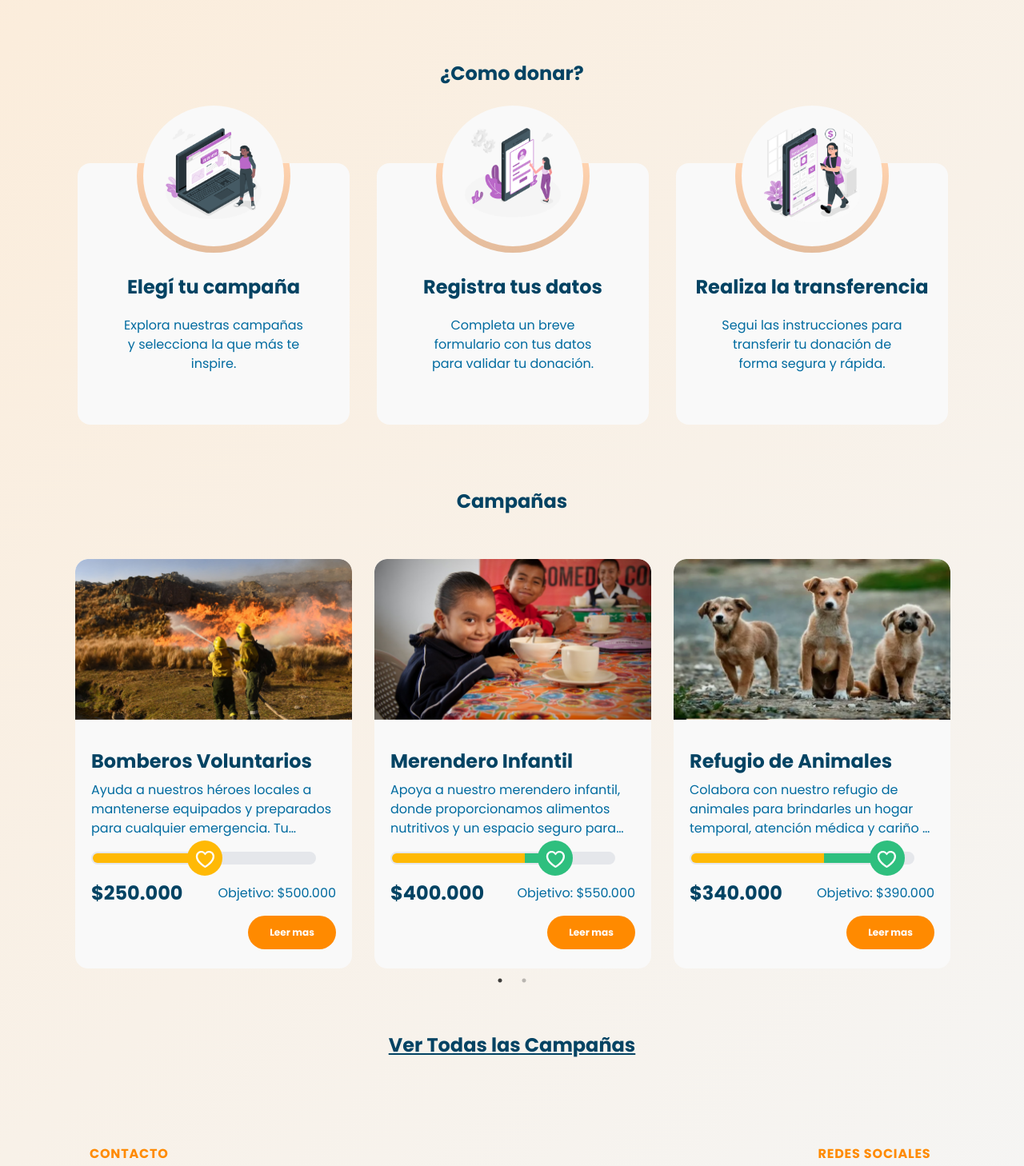
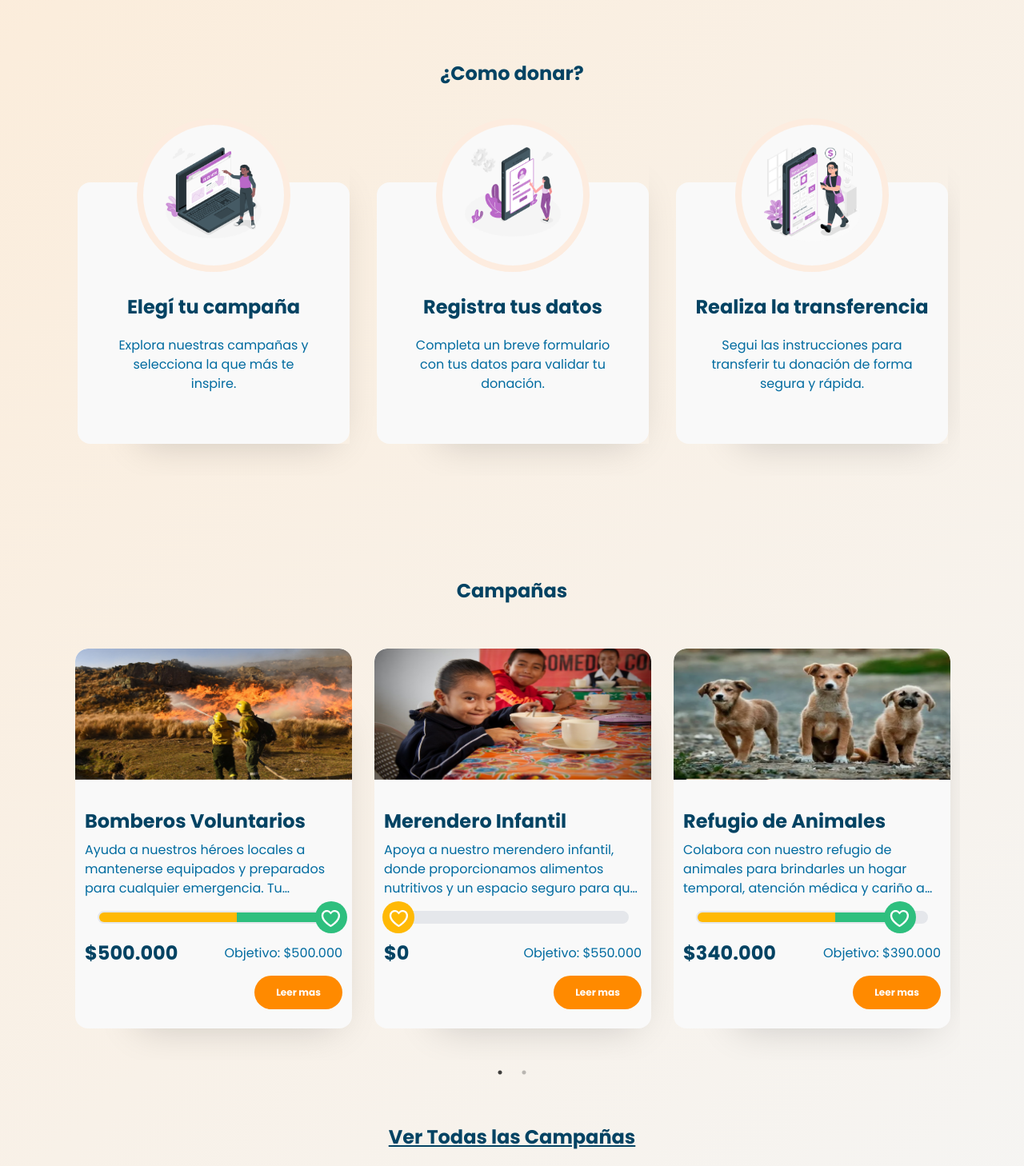
Before and after one commit to eze-alvarez/FrontNoCountry, a React (Vite) app: page / in a window 1280 px wide. Shown: the part 520-1978 px from the top of the page at 80% size. Built offline with nearby package versions, Linux system fonts and the light colour scheme.

Commit message:
Ultimos cambios 3

```diff
--- a/src/components/HowDonate/howToDonate.jsx
+++ b/src/components/HowDonate/howToDonate.jsx
@@ -9,7 +9,7 @@ import Carousel from "../UI/Carousel/carousel";
 const HowToDonate = () => {
     return (
         <div className="flex flex-col mb-11 mt-9">
-            <h1 className="mb-4">¿Como donar?</h1>
+            <h1 className="">¿Como donar?</h1>
             <Carousel>
                 <CardHowTo
                     IMG={Img1}
--- a/src/components/Sect-Campaigns/sectionCampaigns.jsx
+++ b/src/components/Sect-Campaigns/sectionCampaigns.jsx
@@ -7,16 +7,19 @@ import { Link } from "react-router-dom";
 
 const SectionCampaigns = () => {
     return (
-        <div className="flex flex-col mt-9 md:mt-20 ">
-            <h1 className="mb-4 md:mb-14">Campañas</h1>
-            <Carousel>
-                {CardsInfo.map((card, index) => (
-                    <CardCampaign key={index} data={card} />
-                ))}
-            </Carousel>
+        <div className="flex flex-col pt-12 md:mt-20 ">
+            <h1 className=" md:mb-4">Campañas</h1>
+            <div className="w-full">
+                <Carousel>
+                    {CardsInfo.map((card, index) => (
+                        <CardCampaign key={index} data={card} />
+                    ))}
+                </Carousel>
+
+            </div>
             <Link to="/allCampaigns">
                 <u className=" text-blue-title" >
-                    <p className="text-2xl text-center text-blue-title font-bold mt-12 mb-11 md:mt-20 md:mb-20">
+                    <p className="text-2xl text-center text-blue-title font-bold pt-16 mb-11 md:pt-20 md:mb-20">
                         Ver Todas las Campañas
                     </p>
                 </u>
--- a/src/components/UI/Card-Campaign/cardCampaign.jsx
+++ b/src/components/UI/Card-Campaign/cardCampaign.jsx
@@ -8,15 +8,15 @@ const CardCampaign = ({ data }) => {
     const infoCard = data;
     const progress = (infoCard.acumulate * 100) / infoCard.monetary_goal;
     return (
-        <div className=" max-w-346 h-522 bg-main-white rounded-2xl m-auto flex flex-col">
-            <div className="w-full h-201 rounded-t-2xl">
+        <div className="w-[95%] min-w-[300px] max-w-346 h-[475px] bg-main-white shadow-card-shadow my-10 rounded-2xl m-auto flex flex-col">
+            <div className="w-full h-[270px] rounded-t-2xl overflow-hidden ">
                 <img
                     src={infoCard.image}
                     alt="Card Campaign"
-                    className="object-fill w-full h-full  rounded-t-2xl"
+                    className="object-fill max-w-full max-h-full w-full h-auto block  rounded-t-2xl"
                 />
             </div>
-            <div className="flex flex-col h-full justify-between px-5 pb-6 pt-9">
+            <div className="flex flex-col h-full justify-between px-3 pb-6 pt-9">
                 <h1 className=" mb-2 text-start">{infoCard.title}</h1>
 
                 <p
@@ -33,7 +33,7 @@ const CardCampaign = ({ data }) => {
                 </p>
 
                 {/* Barra */}
-                <div className="grow flex items-center justify-between relative w-11/12 text-center">
+                <div className="grow mx-auto flex items-center justify-between relative w-[90%] text-center">
                     <div
                         style={{ left: `${progress}%` }}
                         className=" absolute w-1 h-1 flex items-center justify-center"
@@ -44,7 +44,7 @@ const CardCampaign = ({ data }) => {
                                     ? { backgroundColor: "#FFB905" }
                                     : { backgroundColor: "#2EBF7E" }
                             }
-                            className="w-11 h-11 absolute rounded-full flex items-center justify-center"
+                            className="w-10 h-10 absolute rounded-full flex items-center justify-center"
                         >
                             <img
                                 className="object-contain"
@@ -54,7 +54,7 @@ const CardCampaign = ({ data }) => {
                         </div>
                     </div>
 
-                    <div className="flex w-full h-4 bg-gray-200 rounded-full overflow-hidden border-solid border-2">
+                    <div className=" flex w-full h-4 bg-gray-200 rounded-full overflow-hidden border-solid border-2">
                         <div
                             className="flex flex-col justify-center overflow-hidden bg-orange-bar whitespace-nowrap "
                             style={{ width: `${progress}%`, maxWidth: "60%" }}
--- a/src/components/UI/Card-HowTo/cardHowTo.jsx
+++ b/src/components/UI/Card-HowTo/cardHowTo.jsx
@@ -3,21 +3,19 @@ import React from "react";
 
 const CardHowTo = ({IMG,H1,P}) => {
     return (
-        <div  className=" m-auto  max-w-340 h-407 flex flex-col items-center relative">
+        <div  className=" m-auto shadow-card-shadow mt-5 mb-10 md:mt-10 w-[95%] max-w-340 h-407 flex flex-col items-center relative">
             <div
-                className="circle"
-                className=" bg-fondo-card rounded-full w-48 h-48 relative bottom-50 z-10 flex items-center justify-center"
+                className=" bg-nav rounded-full w-48 h-48 relative bottom-50 z-10 flex items-center justify-center"
             >
               <div className=" bg-main-white h-44 w-44 rounded-full p-7" >
                 <img src={IMG} alt="Card Campaign" className=" object-fit" />
               </div>
             </div>
             <div
-                className="textContainer"
-                className=" bg-main-white rounded-2xl m-auto flex flex-col justify-end  h-327 absolute bottom-0  pb-16 text-center"
+                className=" bg-main-white rounded-2xl px-1 m-auto flex flex-col justify-end  h-327 absolute bottom-0 text-center"
             >
-                <h1 className="mb-5 mt-9h">{H1}</h1>
-                <p className="px-14">
+                <h1 className="mb-5">{H1}</h1>
+                <p className=" px-9 h-[135px]">
                     {P}
                 </p>
             </div>
--- a/src/components/UI/Carousel/carousel.jsx
+++ b/src/components/UI/Carousel/carousel.jsx
@@ -41,7 +41,7 @@ const Carousel = ({children}) => {
      }
   return (
     <div className=''>
-          <Slider {...settings} >
+          <Slider {...settings}>
                {children}
           </Slider>
     </div>
--- a/src/constants/cardsInfo.js
+++ b/src/constants/cardsInfo.js
@@ -10,7 +10,7 @@ export const CardsInfo = [
         description:
             "Ayuda a nuestros héroes locales a mantenerse equipados y preparados para cualquier emergencia. Tu donación contribuye a la compra de equipos esenciales y al entrenamiento necesario para salvar vidas.",
         monetary_goal: "500.000",
-        acumulate: "250.000",
+        acumulate: "500.000",
     },
     {
         id: 1,
@@ -19,7 +19,7 @@ export const CardsInfo = [
         description:
             "Apoya a nuestro merendero infantil, donde proporcionamos alimentos nutritivos y un espacio seguro para que los niños en situación vulnerable puedan crecer y aprender. Tu contribución marca una gran diferencia en sus vidas.",
         monetary_goal: "550.000",
-        acumulate: "400.000",
+        acumulate: "0",
     },
     {
         id: 2,
--- a/src/layout/Layout.jsx
+++ b/src/layout/Layout.jsx
@@ -6,9 +6,9 @@ import Resolution from "../pages/Error/Resolution/resolution";
 const Layout = ({ children }) => {
     return (
         <>
-            <div className="bg-degradado min-h-screen max-[375px]:hidden">
+            <div className="bg-degradado min-h-screen max-[319px]:hidden">
                 <Navbar />
-                <div className="max-w-1120 m-auto min-w-344 ">
+                <div className="max-w-1120 m-auto min-w-320 ">
                     {children}
                 </div>
                 <Footer />
--- a/src/pages/Error/Resolution/resolution.jsx
+++ b/src/pages/Error/Resolution/resolution.jsx
@@ -2,7 +2,7 @@ import React from "react";
 
 const Resolution = () => {
     return (
-        <div className="w-full h-screen px-4 flex flex-col text-center justify-center items-center min-[376px]:hidden">
+        <div className="w-full h-screen px-4 flex flex-col text-center justify-center items-center min-[320px]:hidden">
             <h1>Error</h1>
             <p>Resoluiton Not supported</p>
             <p>:(</p>
--- a/tailwind.config.js
+++ b/tailwind.config.js
@@ -17,6 +17,9 @@ export default {
       backgroundImage: {
         'degradado': 'linear-gradient(135deg, rgba(251,226,196,0.6783963585434174) 0%, rgba(245,245,244,1) 100%)',
         'fondo-card': 'linear-gradient(180deg, rgba(2,0,36,0) 41.5%, rgba(255,210,174,1) 41.5%, rgba(158,132,111,1) 250%) '
+      },
+      boxShadow:{
+        'card-shadow':'30px 45px 48px -49px rgba(0,0,0,.2)',
       },
       colors:{
         "blue-text": "#006BA0",
```
